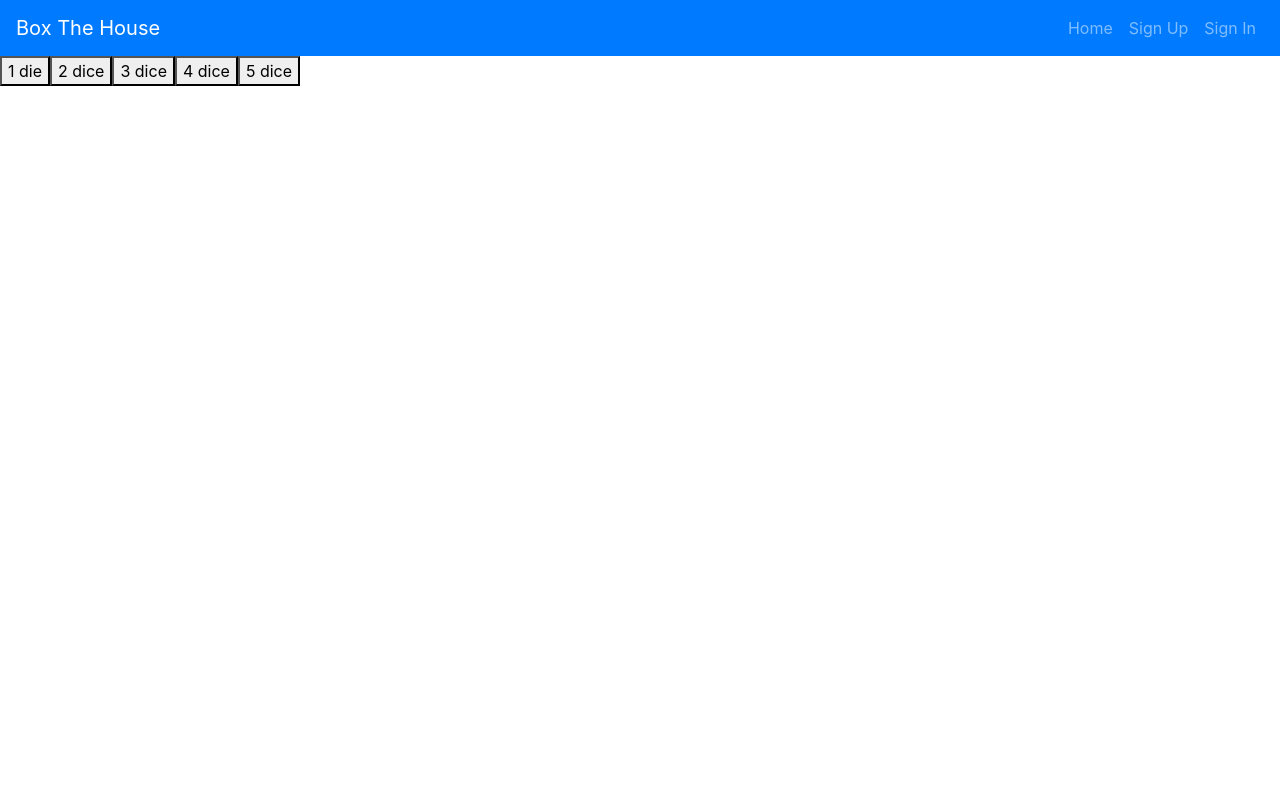
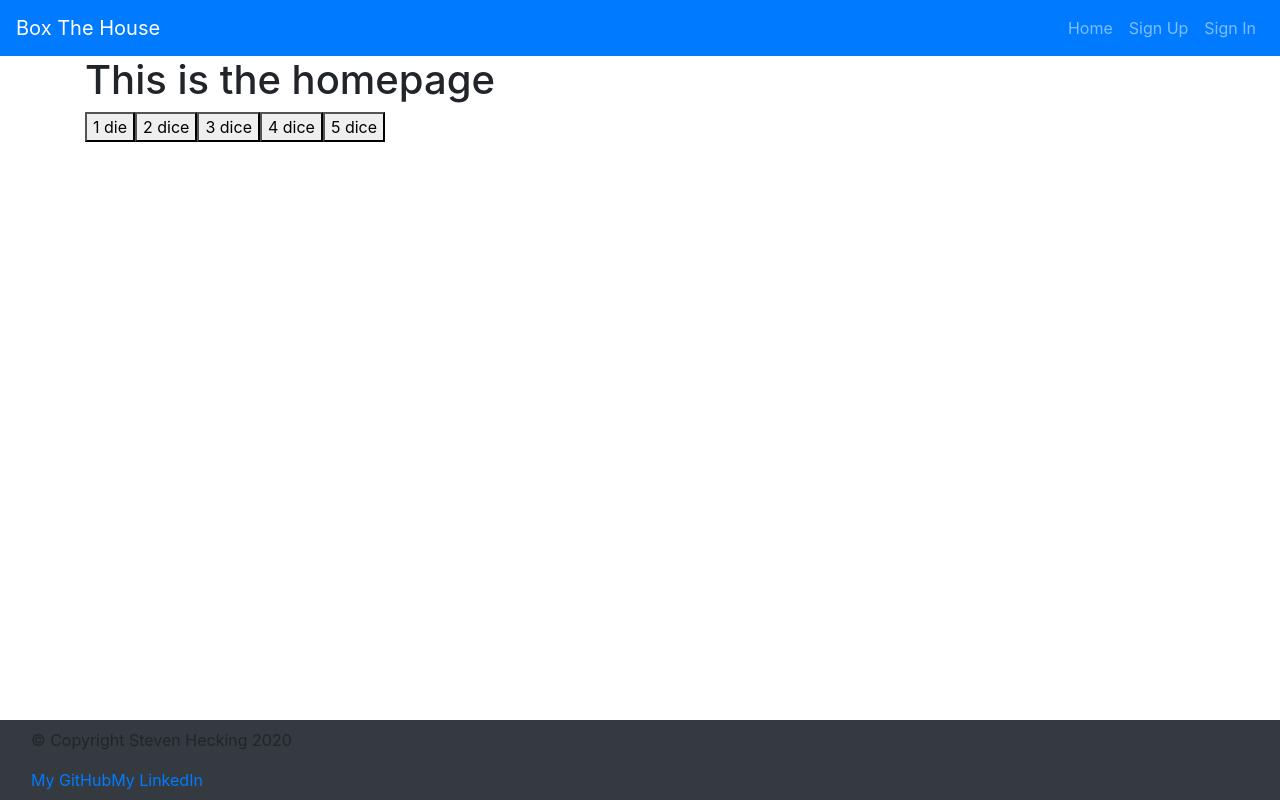
Before and after one commit to shecking/BTH-frontend, a React app: page /#/ in a window 1280 px wide. Built offline with nearby package versions, Linux system fonts and the light colour scheme.

Commit message:
HomePage refactoring

```diff
--- a/public/index.html
+++ b/public/index.html
@@ -11,7 +11,7 @@ unless you know exactly what you're doing! -->
     <link rel="manifest" href="%PUBLIC_URL%/manifest.json">
     <link rel="shortcut icon" href="%PUBLIC_URL%/favicon.ico">
 
-    <title>React App</title>
+    <title>Box The House</title>
   </head>
   <body>
     <noscript>
--- a/src/components/App/App.js
+++ b/src/components/App/App.js
@@ -1,24 +1,28 @@
 import React, { Component, Fragment } from 'react'
-import { Route } from 'react-router-dom'
+import { Route, Switch } from 'react-router-dom'
+// import '../../index.scss'
 
 import AuthenticatedRoute from '../AuthenticatedRoute/AuthenticatedRoute'
 import AutoDismissAlert from '../AutoDismissAlert/AutoDismissAlert'
 import Header from '../Header/Header'
+import Footer from '../Footer/Footer'
 import SignUp from '../SignUp/SignUp'
 import SignIn from '../SignIn/SignIn'
 import SignOut from '../SignOut/SignOut'
 import ChangePassword from '../ChangePassword/ChangePassword'
 
-import DiceImage from '../DiceImage/DiceImage'
+// import DiceImage from '../DiceImage/DiceImage'
+
+import HomePage from '../../routes/HomePage'
 
 class App extends Component {
   constructor () {
     super()
 
     this.state = {
-      numberOfDice: null,
-      rolls: [],
-      rollSum: null,
+      // numberOfDice: null,
+      // rolls: [],
+      // rollSum: null,
       user: null,
       msgAlerts: []
     }
@@ -32,19 +36,19 @@ class App extends Component {
     this.setState({ msgAlerts: [...this.state.msgAlerts, { heading, message, variant }] })
   }
 
-  diceRoll = numberOfDice => {
-    const rolls = []
-    let rollSum = 0
-    for (let i = 0; i < numberOfDice; i++) {
-      rolls[i] = Math.floor(Math.random() * 6) + 1
-      rollSum += rolls[i]
-    }
-    this.setState({
-      numberOfDice,
-      rolls,
-      rollSum
-    })
-  }
+  // diceRoll = numberOfDice => {
+  //   const rolls = []
+  //   let rollSum = 0
+  //   for (let i = 0; i < numberOfDice; i++) {
+  //     rolls[i] = Math.floor(Math.random() * 6) + 1
+  //     rollSum += rolls[i]
+  //   }
+  //   this.setState({
+  //     numberOfDice,
+  //     rolls,
+  //     rollSum
+  //   })
+  // }
 
   render () {
     const { msgAlerts, user } = this.state
@@ -61,6 +65,10 @@ class App extends Component {
           />
         ))}
         <main className="container">
+          <Switch>
+            <Route exact path='/' render={() => (
+              <HomePage />
+            )} />
             <Route path='/sign-up' render={() => (
               <SignUp msgAlert={this.msgAlert} setUser={this.setUser} />
             )} />
@@ -73,25 +81,9 @@ class App extends Component {
             <AuthenticatedRoute user={user} path='/change-password' render={() => (
               <ChangePassword msgAlert={this.msgAlert} user={user} />
             )} />
+          </Switch>
         </main>
-        <div className="buttons">
-          {[1, 2, 3, 4, 5].map(number => {
-            const text = number === 1 ? 'die' : 'dice'
-            return (
-              <button
-                key={number}
-                onClick={() => this.diceRoll(number)}
-                className='button'
-              >
-                {number} {text}
-              </button>
-            )
-          })}
-          <br/>
-          {
-            this.state.rolls.map((roll, index) => <DiceImage roll={roll} key={index} />)
-          }
-        </div>
+        <Footer user={user} />
       </Fragment>
     )
   }
--- /dev/null
+++ b/src/components/Footer/Footer.js
@@ -0,0 +1,28 @@
+import React from 'react'
+import Nav from 'react-bootstrap/Nav'
+import Navbar from 'react-bootstrap/Navbar'
+// import '../../index.scss'
+
+// <Nav.Item>
+//   <Nav.Link className='footer-link' href="#">Link</Nav.Link>
+// </Nav.Item>
+
+const footerItems = (
+  <div className='container'>
+    <div className='footer-items'>
+      <p className='footer-copyright'>© Copyright Steven Hecking 2020</p>
+      <a className='footer-link' href='https://github.com/shecking'>My GitHub</a>
+      <a className='footer-link' href='https://www.linkedin.com/in/stevenhecking/'>My LinkedIn</a>
+    </div>
+  </div>
+)
+
+const Footer = ({ user }) => (
+  <Navbar fixed='bottom' bg="dark" variant="dark" expand="md">
+    <Nav className='footer'>
+      { footerItems }
+    </Nav>
+  </Navbar>
+)
+
+export default Footer
--- a/src/components/Header/Header.js
+++ b/src/components/Header/Header.js
@@ -18,7 +18,7 @@ const unauthenticatedOptions = (
 
 const alwaysOptions = (
   <Fragment>
-    <Nav.Link to="/">Home</Nav.Link>
+    <Nav.Link href="#/">Home</Nav.Link>
   </Fragment>
 )
 
--- /dev/null
+++ b/src/routes/HomePage.js
@@ -0,0 +1,60 @@
+import React, { Component } from 'react'
+// import '../index.scss'
+
+import DiceImage from '../components/DiceImage/DiceImage'
+
+class HomePage extends Component {
+  constructor () {
+    super()
+
+    this.state = {
+      numberOfDice: null,
+      rolls: [],
+      rollSum: null,
+      user: null,
+      msgAlerts: []
+    }
+  }
+
+  diceRoll = numberOfDice => {
+    const rolls = []
+    let rollSum = 0
+    for (let i = 0; i < numberOfDice; i++) {
+      rolls[i] = Math.floor(Math.random() * 6) + 1
+      rollSum += rolls[i]
+    }
+    this.setState({
+      numberOfDice,
+      rolls,
+      rollSum
+    })
+  }
+
+  render () {
+    return (
+      <div>
+        <h1 className='title'>This is the homepage</h1>
+        <div className="buttons">
+          {[1, 2, 3, 4, 5].map(number => {
+            const text = number === 1 ? 'die' : 'dice'
+            return (
+              <button
+                key={number}
+                onClick={() => this.diceRoll(number)}
+                className='button'
+              >
+                {number} {text}
+              </button>
+            )
+          })}
+          <br/>
+          {
+            this.state.rolls.map((roll, index) => <DiceImage roll={roll} key={index} />)
+          }
+        </div>
+      </div>
+    )
+  }
+}
+
+export default HomePage
```
Lines whose indentation alone changed are shown as unchanged.
